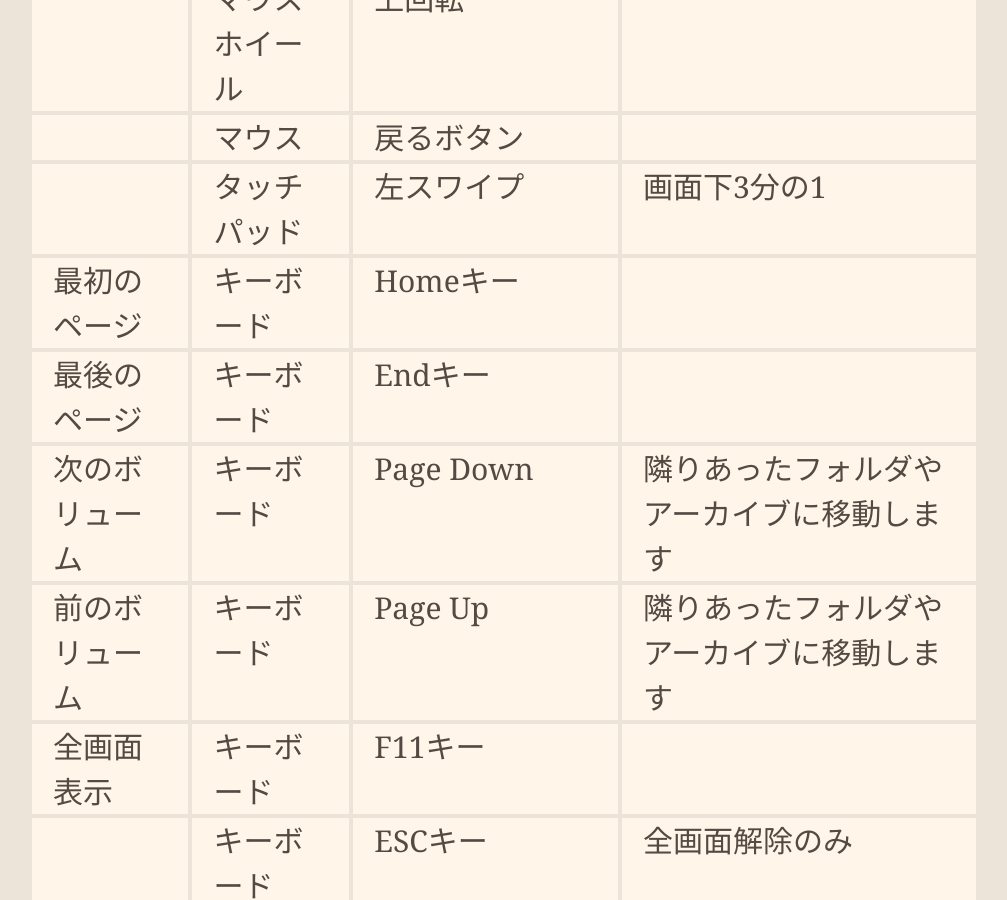
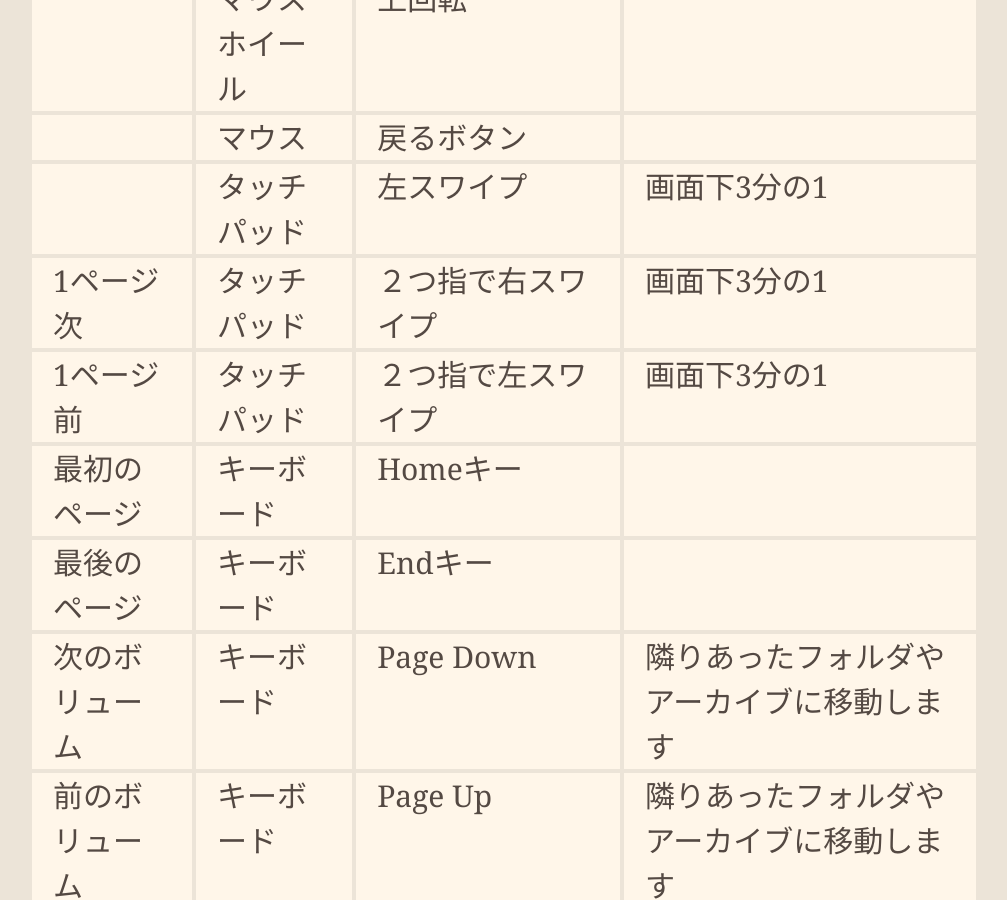
Before and after one commit to kanryu/quickviewer, a Jekyll site: the page built from docs/index-ja.md, in a window 1280 px wide and 900 px high, scrolled down 13160 px. Shown: the whole window, without its empty margins (136-1143 px from the left). Built offline with Jekyll 4.4.1, drawn with Linux system fonts in a browser that asks for light colours; nearby versions of some CDN libraries; comment, search, counter and statistics services are not loaded; our own code applies the rules of GitHub Pages for plain Markdown files.

Commit message:
Update index-ja.md

```diff
--- a/docs/index-ja.md
+++ b/docs/index-ja.md
@@ -208,6 +208,8 @@ v0.6.0以降、QuickViewerはあなたのデジタルブックやマンガから
 |             | マウスホイール | 上回転 | |
 |             | マウス     | 戻るボタン | |
 |             | タッチパッド | 左スワイプ | 画面下3分の1 |
+| 1ページ次    | タッチパッド | ２つ指で右スワイプ | 画面下3分の1 |
+| 1ページ前    | タッチパッド | ２つ指で左スワイプ | 画面下3分の1 |
 | 最初のページ | キーボード | Homeキー | |
 | 最後のページ | キーボード | Endキー | |
 | 次のボリューム | キーボード | Page Down | 隣りあったフォルダやアーカイブに移動します |
```
